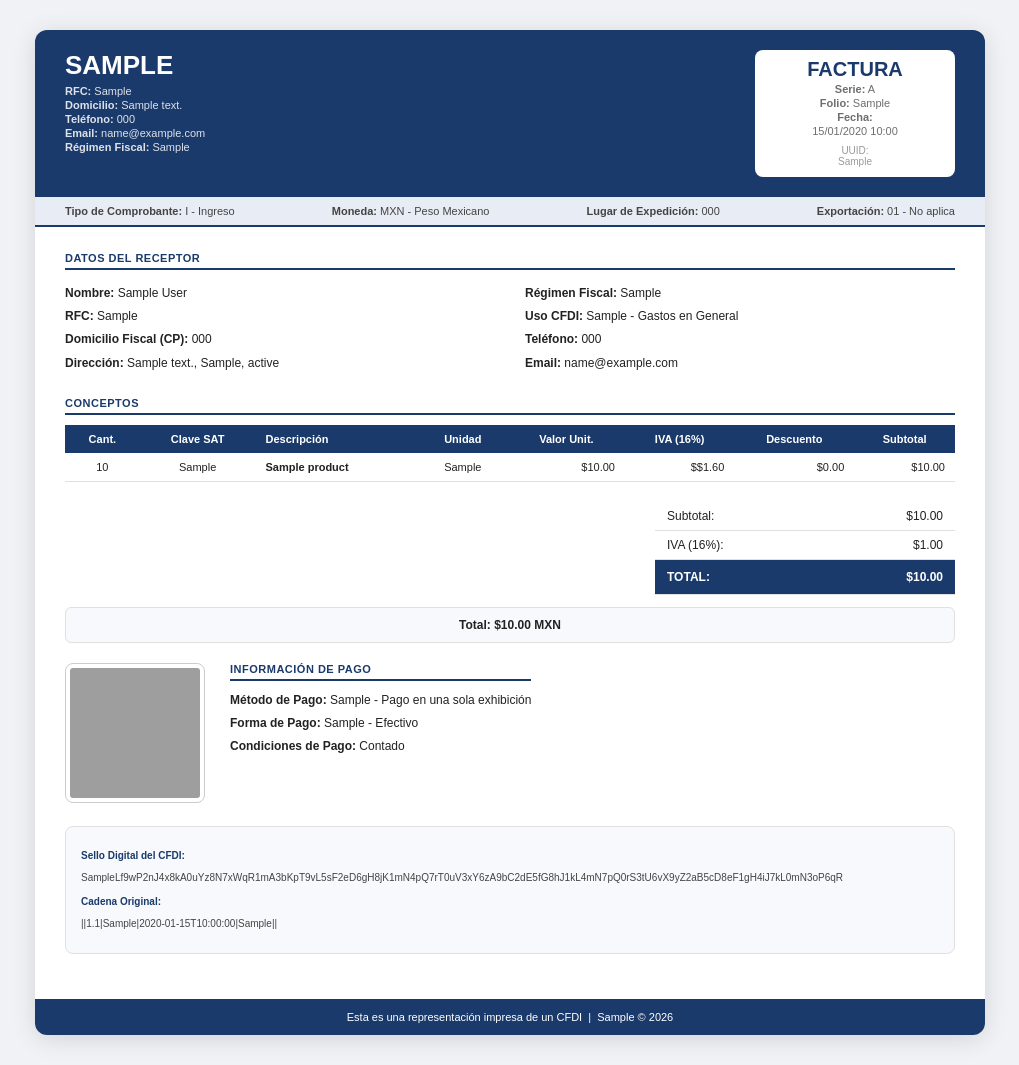
After one commit to CintoraDev/Pharmacy-POS, a Flask app: page /sales/invoices/1 in a window 1280 px wide. The commit adds this page. Shown: the whole page, without its empty margins (130-1149 px from the left). Run offline with Flask 3, Linux system fonts and the light colour scheme; a user stored in the database is signed in; tables that the repository leaves empty hold one stand-in row (values such as "Sample post"); grey boxes are pictures that could not be loaded.

Commit message:
feat: add sale history, invoice generation and PDF template

```diff
--- a/pharmacy/routes/sales.py
+++ b/pharmacy/routes/sales.py
@@ -1,17 +1,19 @@
 from flask_login import current_user
-from models import Sale, SaleDetail
+from models import Sale, SaleDetail, Invoice, Emisor
 from flask import Blueprint, render_template, request, jsonify
 from flask_login import login_required
 from models import Product, db, Customer
 from datetime import datetime
+import uuid
 
 sales_bp = Blueprint('sales', __name__)
 
 @sales_bp.route('/sales')
 @login_required
 def index():
+    sales = Sale.query.all()
     customers = Customer.query.filter_by(status=True).all()
-    return render_template('sales/index.html', customers=customers)
+    return render_template('sales/index.html', customers=customers, sales=sales)
 
 
 @sales_bp.route('/sales/search')
@@ -91,3 +93,55 @@ def create_sale():
 
     db.session.commit()
     return jsonify({'success': True, 'message': 'Venta realizada correctamente'})
+
+
+
+
+@sales_bp.route('/sales/invoices/create', methods=['POST'])
+@login_required
+def createInvoice():
+    data = request.get_json()
+    sale_id = data.get('sale_id')
+    sale = Sale.query.get_or_404(sale_id)
+
+    customer = Customer.query.get(sale.id_customer)
+    if not customer.rfc or not customer.email:
+        return jsonify({'success': False, 'message': 'Cliente sin datos fiscales'})
+
+
+
+    emisor = Emisor.query.first()
+
+    subtotal = float(sale.subtotal) - float(sale.discount)
+    iva = round(subtotal * 0.16, 2)
+    total = round(subtotal + iva, 2)
+
+    new_invoice = Invoice(
+        emission_date=datetime.now(),
+        id_sale=sale.id,
+        id_customer=sale.id_customer,
+        subtotal=round(subtotal, 2),
+        iva = iva,
+        total = total,
+        cfdi_use = "G03",
+        payment_method = "PUE",
+        payment_type = "01",
+        fiscal_regimen = "601",
+        zip_expedition = "00000",
+        id_emisor = emisor.id,
+        folio = f"F-{sale.id:04d}",
+        fiscal_folio = str(uuid.uuid4())
+    )
+
+    db.session.add(new_invoice)
+    db.session.commit()
+    return jsonify({'success': True, 'message': 'Factura creada correctamente', 'invoice_id': new_invoice.id})
+
+
+
+
+@sales_bp.route('/sales/invoices/<int:invoice_id>', methods=['GET'])
+@login_required
+def showInvoice(invoice_id):
+    invoice = Invoice.query.get_or_404(invoice_id)
+    return render_template('invoices/invoice_pdf.html', invoice=invoice)
--- /dev/null
+++ b/pharmacy/templates/invoices/invoice_pdf.html
@@ -0,0 +1,406 @@
+<!DOCTYPE html>
+<html lang="es">
+
+<head>
+    <meta charset="UTF-8">
+    <title>Factura CFDI - Farmacia CUCEI</title>
+    <style>
+        * {
+            margin: 0;
+            padding: 0;
+            box-sizing: border-box;
+        }
+
+        body {
+            font-family: Arial, sans-serif;
+            background: #f0f2f5;
+            padding: 30px;
+            font-size: 12px;
+            color: #222;
+        }
+
+        .invoice {
+            width: 950px;
+            margin: auto;
+            background: #fff;
+            border-radius: 12px;
+            overflow: hidden;
+            box-shadow: 0 4px 24px rgba(0, 0, 0, 0.12);
+        }
+
+        .invoice-header {
+            background: #1a3a6b;
+            color: white;
+            padding: 20px 30px;
+            display: flex;
+            justify-content: space-between;
+            align-items: flex-start;
+        }
+
+        .invoice-header h1 {
+            font-size: 26px;
+            font-weight: bold;
+            margin-bottom: 4px;
+        }
+
+        .invoice-header p {
+            font-size: 11px;
+            opacity: 0.85;
+            margin: 2px 0;
+        }
+
+        .invoice-badge {
+            background: white;
+            color: #1a3a6b;
+            padding: 8px 20px;
+            border-radius: 8px;
+            text-align: center;
+            min-width: 200px;
+        }
+
+        .invoice-badge h2 {
+            font-size: 20px;
+            font-weight: bold;
+        }
+
+        .invoice-badge p {
+            font-size: 11px;
+            color: #555;
+            margin: 2px 0;
+        }
+
+        .cfdi-bar {
+            background: #e8edf5;
+            padding: 8px 30px;
+            display: flex;
+            justify-content: space-between;
+            border-bottom: 2px solid #1a3a6b;
+            font-size: 11px;
+            color: #444;
+        }
+
+        .invoice-body {
+            padding: 25px 30px;
+        }
+
+        .section {
+            margin-bottom: 20px;
+        }
+
+        .section-title {
+            font-size: 11px;
+            font-weight: bold;
+            text-transform: uppercase;
+            color: #1a3a6b;
+            border-bottom: 2px solid #1a3a6b;
+            padding-bottom: 4px;
+            margin-bottom: 10px;
+            letter-spacing: 0.5px;
+        }
+
+        .row {
+            display: flex;
+            gap: 30px;
+        }
+
+        .col {
+            flex: 1;
+        }
+
+        .col p {
+            margin: 4px 0;
+            line-height: 1.6;
+        }
+
+        .products-table {
+            width: 100%;
+            border-collapse: collapse;
+            margin-top: 8px;
+        }
+
+        .products-table th {
+            background: #1a3a6b;
+            color: white;
+            padding: 8px 10px;
+            text-align: center;
+            font-size: 11px;
+            font-weight: bold;
+        }
+
+        .products-table td {
+            padding: 8px 10px;
+            border-bottom: 1px solid #e0e0e0;
+            vertical-align: top;
+            font-size: 11px;
+        }
+
+        .products-table tbody tr:nth-child(even) {
+            background: #f7f9fc;
+        }
+
+        .product-name {
+            font-weight: bold;
+        }
+
+        .totals-section {
+            display: flex;
+            justify-content: flex-end;
+            margin-top: 15px;
+        }
+
+        .totals-table {
+            width: 300px;
+            border-collapse: collapse;
+        }
+
+        .totals-table td {
+            padding: 7px 12px;
+            font-size: 12px;
+        }
+
+        .totals-table tr {
+            border-bottom: 1px solid #e0e0e0;
+        }
+
+        .totals-table .total-row {
+            background: #1a3a6b;
+            color: white;
+            font-weight: bold;
+            font-size: 13px;
+        }
+
+        .totals-table .total-row td {
+            padding: 10px 12px;
+        }
+
+        .total-letters {
+            text-align: center;
+            font-weight: bold;
+            font-size: 12px;
+            padding: 10px;
+            background: #f7f9fc;
+            border: 1px solid #e0e0e0;
+            border-radius: 6px;
+            margin-top: 12px;
+        }
+
+        .payment-qr {
+            display: flex;
+            gap: 25px;
+            margin-top: 20px;
+            align-items: flex-start;
+        }
+
+        .qr-box img {
+            width: 140px;
+            height: 140px;
+            border: 1px solid #ccc;
+            border-radius: 8px;
+            padding: 4px;
+        }
+
+        .payment-info p {
+            margin: 4px 0;
+            line-height: 1.6;
+        }
+
+        .sellos {
+            background: #f7f9fc;
+            border: 1px solid #e0e0e0;
+            border-radius: 8px;
+            padding: 15px;
+            margin-top: 20px;
+            font-size: 10px;
+            color: #444;
+            line-height: 1.6;
+            word-break: break-all;
+        }
+
+        .sellos p {
+            margin: 6px 0;
+        }
+
+        .sellos strong {
+            color: #1a3a6b;
+        }
+
+        .invoice-footer {
+            background: #1a3a6b;
+            color: white;
+            text-align: center;
+            padding: 12px;
+            font-size: 11px;
+            margin-top: 20px;
+        }
+
+        .print-buttons {
+            text-align: center;
+            margin: 20px auto;
+            width: 950px;
+        }
+
+        .btn {
+            padding: 10px 25px;
+            border: none;
+            border-radius: 8px;
+            font-size: 13px;
+            cursor: pointer;
+            margin: 0 5px;
+        }
+
+        .btn-print {
+            background: #1a3a6b;
+            color: white;
+        }
+
+        .btn-back {
+            background: #e0e0e0;
+            color: #333;
+        }
+    </style>
+</head>
+
+<body>
+    <div class="invoice">
+        <!-- ENCABEZADO -->
+        <div class="invoice-header">
+            <div>
+                <h1>{{ invoice.emisor.razon_social | upper }}</h1>
+                <p><strong>RFC:</strong> {{ invoice.emisor.rfc }}</p>
+                <p><strong>Domicilio:</strong> {{ invoice.emisor.address }}</p>
+                <p><strong>Teléfono:</strong> {{ invoice.emisor.phone }}</p>
+                <p><strong>Email:</strong> {{ invoice.emisor.email }}</p>
+                <p><strong>Régimen Fiscal:</strong> {{ invoice.emisor.fiscal_regimen }}</p>
+            </div>
+            <div class="invoice-badge">
+                <h2>FACTURA</h2>
+                <p><strong>Serie:</strong> A</p>
+                <p><strong>Folio:</strong> {{ invoice.folio }}</p>
+                <p><strong>Fecha:</strong></p>
+                <p>{{ invoice.emission_date.strftime('%d/%m/%Y %H:%M') }}</p>
+                <p style="margin-top:8px; font-size:10px; color:#888;">
+                    UUID:<br>{{ invoice.fiscal_folio }}
+                </p>
+            </div>
+        </div>
+
+        <!-- BARRA CFDI -->
+        <div class="cfdi-bar">
+            <span><strong>Tipo de Comprobante:</strong> I - Ingreso</span>
+            <span><strong>Moneda:</strong> MXN - Peso Mexicano</span>
+            <span><strong>Lugar de Expedición:</strong> {{ invoice.zip_expedition }}</span>
+            <span><strong>Exportación:</strong> 01 - No aplica</span>
+        </div>
+
+        <div class="invoice-body">
+
+            <!-- DATOS DEL RECEPTOR -->
+            <div class="section">
+                <div class="section-title">Datos del Receptor</div>
+                <div class="row">
+                    <div class="col">
+                        <p><strong>Nombre:</strong> {{ invoice.customer.name }}</p>
+                        <p><strong>RFC:</strong> {{ invoice.customer.rfc }}</p>
+                        <p><strong>Domicilio Fiscal (CP):</strong> {{ invoice.customer.zip_code }}</p>
+                        <p><strong>Dirección:</strong> {{ invoice.customer.address }}, {{ invoice.customer.city }}, {{
+                            invoice.customer.state }}</p>
+                    </div>
+                    <div class="col">
+                        <p><strong>Régimen Fiscal:</strong> {{ invoice.customer.fiscal_regimen }}</p>
+                        <p><strong>Uso CFDI:</strong> {{ invoice.cfdi_use }} - Gastos en General</p>
+                        <p><strong>Teléfono:</strong> {{ invoice.customer.phone }}</p>
+                        <p><strong>Email:</strong> {{ invoice.customer.email }}</p>
+                    </div>
+                </div>
+            </div>
+
+            <!-- PRODUCTOS -->
+            <div class="section">
+                <div class="section-title">Conceptos</div>
+                <table class="products-table">
+                    <thead>
+                        <tr>
+                            <th>Cant.</th>
+                            <th>Clave SAT</th>
+                            <th style="text-align:left;">Descripción</th>
+                            <th>Unidad</th>
+                            <th>Valor Unit.</th>
+                            <th>IVA (16%)</th>
+                            <th>Descuento</th>
+                            <th>Subtotal</th>
+                        </tr>
+                    </thead>
+                    <tbody>
+                        {% for detail in invoice.sale.details %}
+                        <tr>
+                            <td align="center">{{ detail.quantity }}</td>
+                            <td align="center">{{ detail.product.sat_key or 'N/A' }}</td>
+                            <td><span class="product-name">{{ detail.product.name }}</span></td>
+                            <td align="center">{{ detail.product.unit or 'Pieza' }}</td>
+                            <td align="right">${{ "%.2f"|format(detail.unit_price) }}</td>
+                            <td align="right">$${{ "%.2f"|format(detail.unit_price | float * 0.16) }}</td>
+                            <td align="right">${{ "%.2f"|format(invoice.sale.discount | float) }}</td>
+                            <td align="right">${{ "%.2f"|format(detail.subtotal) }}</td>
+                        </tr>
+                        {% endfor %}
+                    </tbody>
+                </table>
+            </div>
+
+            <!-- TOTALES -->
+            <div class="totals-section">
+                <table class="totals-table">
+                    <tr>
+                        <td>Subtotal:</td>
+                        <td align="right">${{ "%.2f"|format(invoice.subtotal) }}</td>
+                    </tr>
+                    <tr>
+                        <td>IVA (16%):</td>
+                        <td align="right">${{ "%.2f"|format(invoice.iva) }}</td>
+                    </tr>
+                    <tr class="total-row">
+                        <td>TOTAL:</td>
+                        <td align="right">${{ "%.2f"|format(invoice.total) }}</td>
+                    </tr>
+                </table>
+            </div>
+
+            <div class="total-letters">
+                Total: ${{ "%.2f"|format(invoice.total) }} MXN
+            </div>
+
+            <!-- PAGO Y QR -->
+            <div class="payment-qr">
+                <div class="qr-box">
+                    <img src="https://api.qrserver.com/v1/create-qr-code/?size=140x140&data={{ invoice.fiscal_folio }}"
+                        alt="Código QR">
+                </div>
+                <div class="payment-info">
+                    <div class="section-title">Información de Pago</div>
+                    <p><strong>Método de Pago:</strong> {{ invoice.payment_method }} - Pago en una sola exhibición</p>
+                    <p><strong>Forma de Pago:</strong> {{ invoice.payment_type }} - Efectivo</p>
+                    <p><strong>Condiciones de Pago:</strong> Contado</p>
+                </div>
+            </div>
+
+            <!-- SELLOS SIMULADOS -->
+            <div class="sellos">
+                <p><strong>Sello Digital del CFDI:</strong></p>
+                <p>{{ invoice.fiscal_folio
+                    }}Lf9wP2nJ4x8kA0uYz8N7xWqR1mA3bKpT9vL5sF2eD6gH8jK1mN4pQ7rT0uV3xY6zA9bC2dE5fG8hJ1kL4mN7pQ0rS3tU6vX9yZ2aB5cD8eF1gH4iJ7kL0mN3oP6qR
+                </p>
+                <p style="margin-top:8px;"><strong>Cadena Original:</strong></p>
+                <p>||1.1|{{ invoice.fiscal_folio }}|{{ invoice.emission_date.strftime('%Y-%m-%dT%H:%M:%S') }}|{{
+                    invoice.emisor.rfc }}||</p>
+            </div>
+
+        </div>
+
+        <div class="invoice-footer">
+            Esta es una representación impresa de un CFDI &nbsp;|&nbsp; {{ invoice.emisor.razon_social }} © 2026
+        </div>
+
+    </div>
+</body>
+
+</html>
```
Also changed, not shown: pharmacy/templates/sales/index.html (+84 -2 lines).
